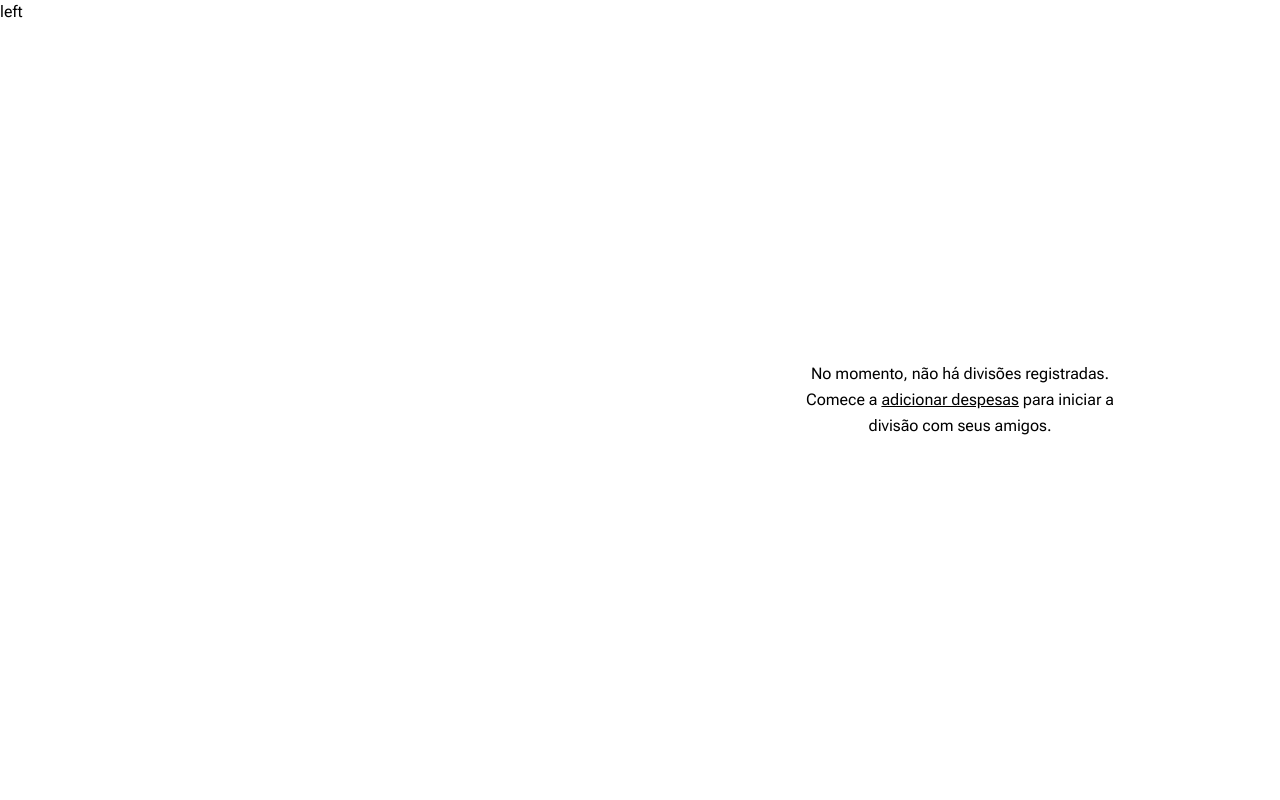
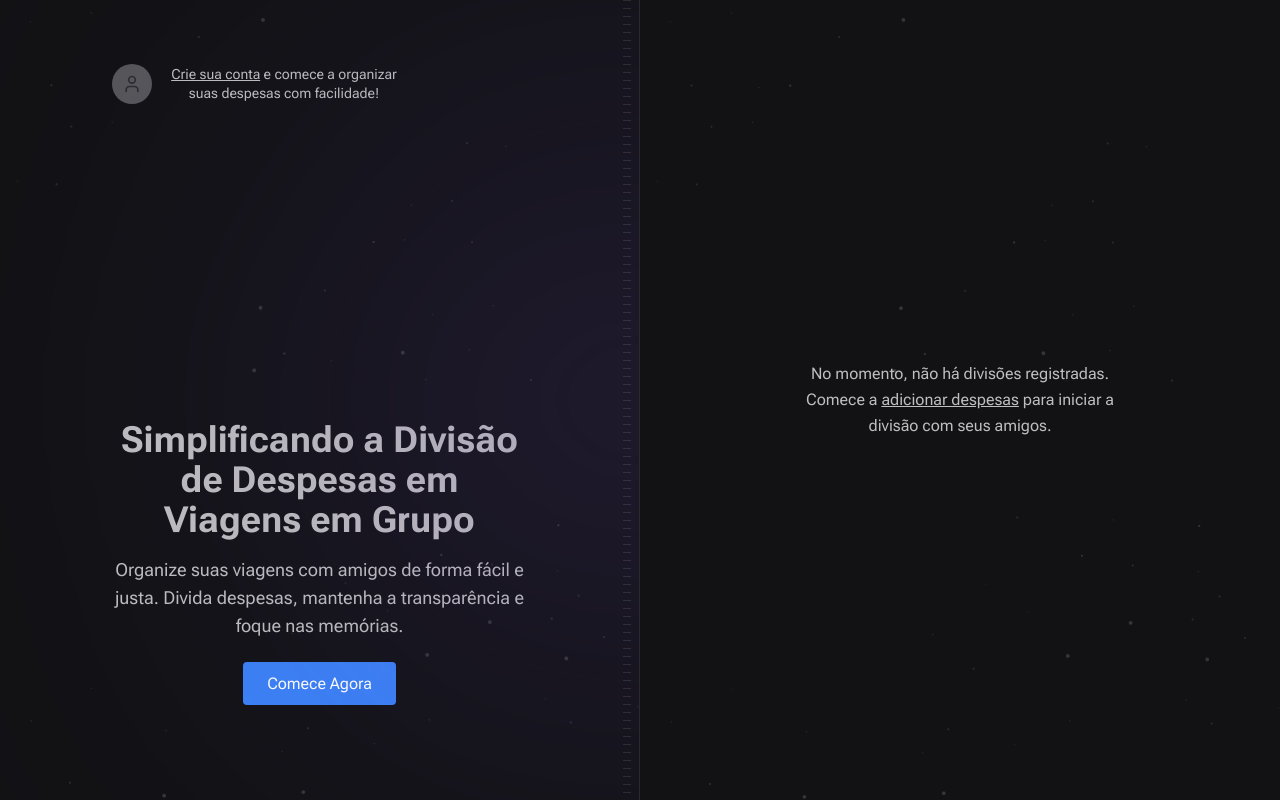
Before and after one commit to Oliveira-Renato/Rateio, a Next.js app in the folder rateio-app/: page / in a window 1280 px wide. Built offline with nearby package versions, Linux system fonts and the light colour scheme.

Commit message:
adding firebase authentication

```diff
--- a/rateio-app/src/app/layout.tsx
+++ b/rateio-app/src/app/layout.tsx
@@ -16,7 +16,7 @@ export default function RootLayout({
 }) {
   return (
     <html lang="en">
-      <body className={`${roboto.variable} font-sans`}>{children}</body>
+      <body className={`${roboto.variable} font-sans bg-gray-900 text-gray-100`}>{children}</body>
     </html>
   )
 }
--- a/rateio-app/src/app/page.tsx
+++ b/rateio-app/src/app/page.tsx
@@ -1,12 +1,52 @@
+import { User } from 'lucide-react'
+//import { Image } from 'next/image'
+
 export default function Home() {
   return (
     <main className="grid grid-cols-2 min-h-screen">
       {/* left */}
-      <div>
-        left
+      <div className="flex flex-col items-start justify-between px-28 py-16 relative overflow-hidden border-r border-white/10 bg-[url(../assets/bg-stars.svg)] bg-cover">
+        {/* blur  */}
+        <div className="absolute right-0 top-1/2 h-[288px] w-[526px] rounded-full blur-full -translate-y-1/2 translate-x-1/2 bg-purple-700 opacity-50" />
+
+        {/* stripes  */}
+        <div className="absolute bottom-0 right-2 top-0 w-2 bg-stripes" />
+
+        {/* Sign in */}
+        <div className='container mx-auto text-center'>
+          <a href="" className="flex items-center gap-3 text-center hover:text-gray-50 transition-colors">
+            <div className="flex h-10 w-10 items-center justify-center rounded-full bg-gray-400">
+              <User className='h-5 w-5 text-gray-500' />
+            </div>
+
+            <p className='max-w-[240px] text-sm leading-snug'>
+              <span className='underline'>Crie sua conta</span> e comece a organizar suas despesas com facilidade!
+            </p>
+          </a>
+        </div>
+
+        {/* Hero */}
+        <div>
+          {/* <Image src={ } alt='Bla' /> */}
+
+
+          <div className='container mx-auto text-center py-10'>
+            <h1 className='text-4xl font-bold mb-4'>Simplificando a Divisão de Despesas em Viagens em Grupo</h1>
+
+            <p className='text-lg mb-8'>
+              Organize suas viagens com amigos de forma fácil e justa. Divida despesas, mantenha a transparência e foque nas memórias.
+            </p>
+
+            <a href='#' className='bg-blue-500 text-white px-6 py-3 rounded hover:bg-blue-700 transition duration-300 ease-in-out'>
+              Comece Agora
+            </a>
+          </div>
+        </div>
+
       </div>
+
       {/* right */}
-      <div className="flex flex-col p-16">
+      <div className="flex flex-col p-16 bg-[url(../assets/bg-stars.svg)] bg-cover">
         <div className="flex flex-1 items-center justify-center">
           <p className="text-center leading-relaxed w-[360px]">
             No momento, não há divisões registradas. Comece a{' '}
```
Also changed, not shown: rateio-app/package.json (+5 -4 lines), rateio-app/src/assets/bg-stars.svg (added), 1 other file (tests, documents, lock files or other folders).
